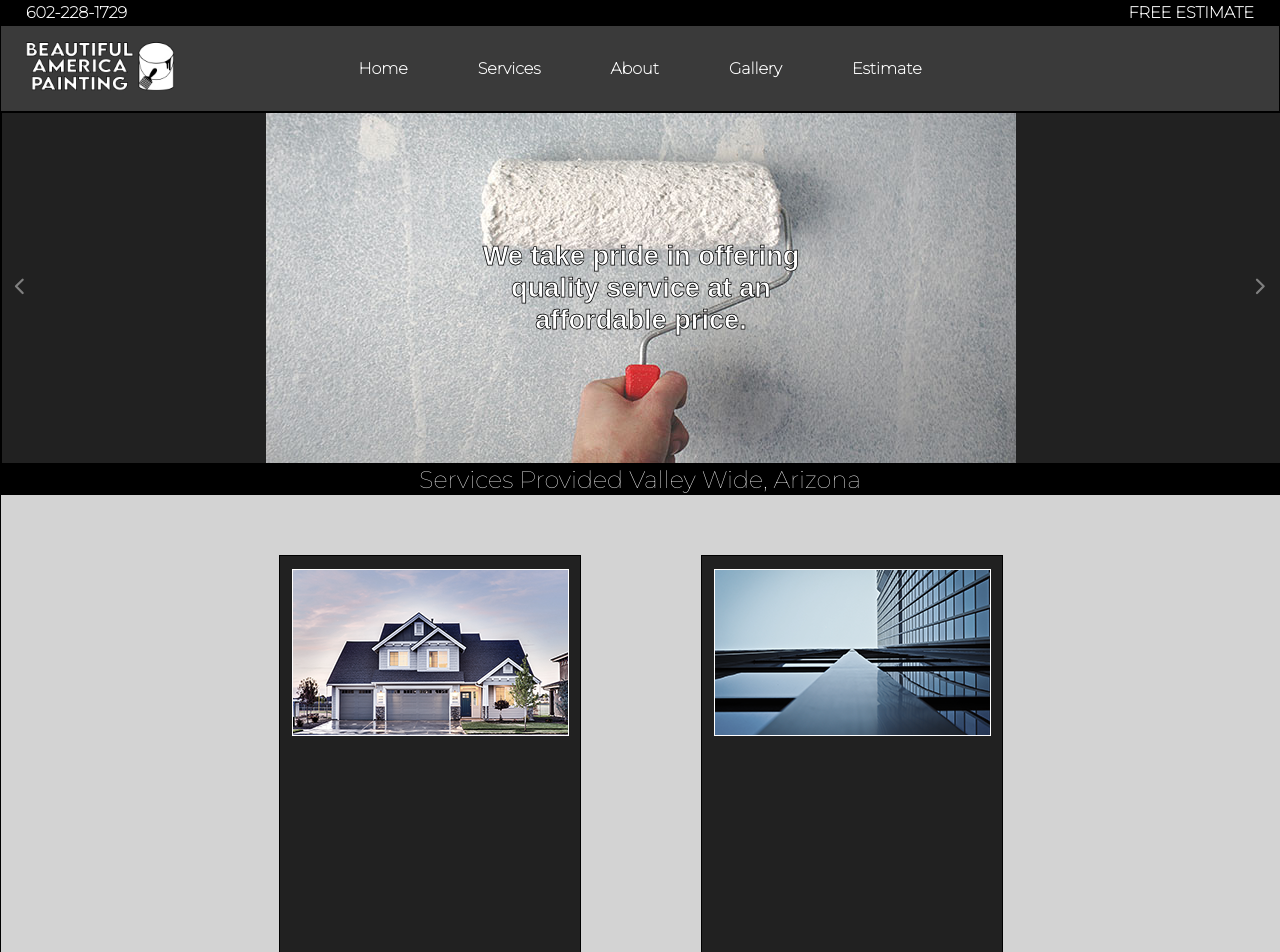
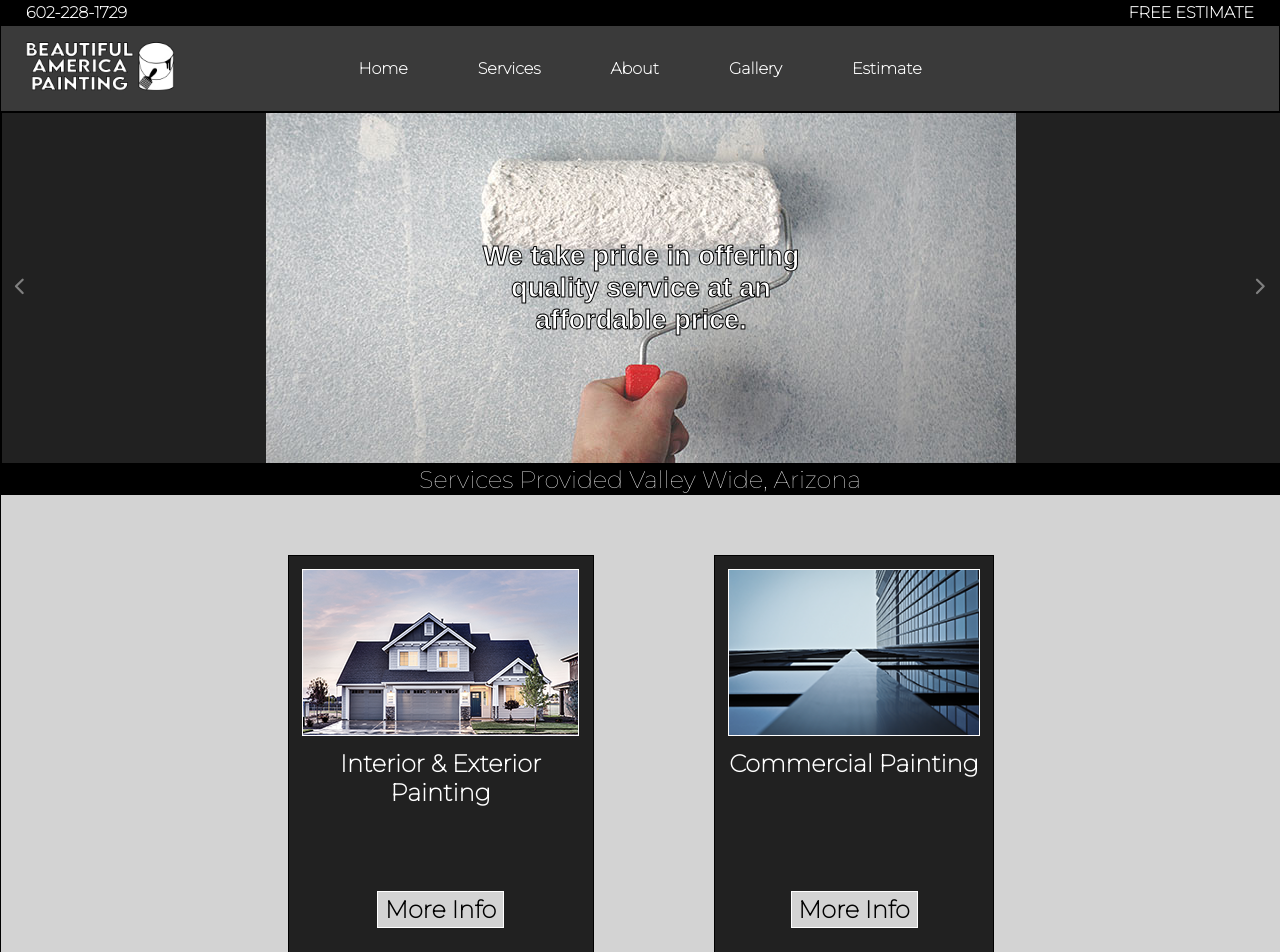
Before and after one commit to AnthonyPrentice/BeautifulAmericaPainting, a React (Create React App) app: page / in a window 1280 px wide. Shown: the top 952 px of the page. Built offline with nearby package versions, Linux system fonts and the light colour scheme.

Commit message:
Finished ServicesPreview.

```diff
--- a/src/components/Footer.js
+++ b/src/components/Footer.js
@@ -13,17 +13,21 @@ function Footer(){
                         <p>602-228-1729</p>
                     </span>
                     <span className="services">
+                        <NavLink to='/Services'>
                             <h3>Services</h3>
                             <ul>
                                 <li>Exterior/Interior Painting</li>
                                 <li>Drywall/Stucco Repair</li>
                                 <li>Epoxy</li>
                             </ul>
+                        </NavLink>
                     </span>
                 </div>
                 <div className="center-contents">
+                    <NavLink to='/' className='center-contents'>
                         <img src={Logo} className="footer-logo" width="150" height="75" alt="Logo"/>
                         <p className="slogan">Making America Beautiful One House At A Time</p>
+                    </NavLink>
                 </div>
                 <div className="right-contents">
                     <span className="estimate">
--- a/src/components/ServicesPreview.js
+++ b/src/components/ServicesPreview.js
@@ -1,8 +1,9 @@
 import React from 'react'
 import ReactDOM from "react-dom";
-import './css/ServicesPreview.css'
+import { NavLink } from "react-router-dom"
 import HouseImg from './img/ServicesPreview/pexels-binyamin-mellish-resized.png'
 import BuildingImg from './img/ServicesPreview/pexels-pixabay-resized.png'
+import './css/ServicesPreview.css'
 
 function ServicesPreview(){
     return (
@@ -10,11 +11,19 @@ function ServicesPreview(){
                 <div className='services-preview-item'>
                     <div className='services-preview-img-wrapper'>
                         <img src={HouseImg} className='services-preview-img' />
+                        <p className='services-preview-title'>Interior & Exterior Painting</p>
+                        <NavLink to='/Services'>
+                            <p className='services-preview-btn'>More Info</p>
+                        </NavLink>
                     </div>
                 </div>
                 <div className='services-preview-item'>
                     <div className='services-preview-img-wrapper'>
                         <img src={BuildingImg} className='services-preview-img' />
+                        <p className='services-preview-title'>Commercial Painting</p>
+                        <NavLink to='/Services'>
+                            <p className='services-preview-btn'>More Info</p>
+                        </NavLink>
                     </div>
                 </div>
             </div>
--- a/src/components/css/ServicesPreview.css
+++ b/src/components/css/ServicesPreview.css
@@ -9,17 +9,22 @@
 }
 
 .services-preview-item{
-    min-width: 300px;
+    position: relative;
+    max-width: 300px;
+    min-width: 175px;
     height: 400px;
     background-color: rgb(33, 33, 33);
     border: solid 1px;
     margin: 60px;
+    padding-left: 13.5px;
+    padding-right: 13.5px;
 }
 
 .services-preview-img-wrapper {
-    width: 275px;
+    max-width: 275px;
     height: 165px;
     border: solid 1px;
+    top: 0;
     margin-top: 12.5px;
     margin-left: auto;
     margin-right: auto;
@@ -33,6 +38,33 @@
     object-position: center;
 }
 
+.services-preview-title {
+    color: white;
+    margin-top: 10px;
+    align-text: center;
+    font-size: 1.5em;
+}
+
+.services-preview-btn {
+    display: flex;
+    justify-content: center;
+    align-items: center;
+    position: absolute;
+    width: 125px;
+    height: 35px;
+    background-color: lightgrey;
+    border: solid white 1px;
+    color: black;
+    font-size: 1.5em;
+    top: 0;
+    bottom: 0;
+    left: 0;
+    right: 0;
+    margin-top: 335px;
+    margin-left: auto;
+    margin-right: auto;
+}
+
 @media only screen and (max-width: 775px){
     .services-preview-wrapper {
         flex-direction: column;
--- a/src/components/css/Slideshow.css
+++ b/src/components/css/Slideshow.css
@@ -44,9 +44,9 @@
     width: 325px;
     font-family: arial;
     color: white;
-    -webkit-text-stroke: .75px black;
+    -webkit-text-stroke: 1px black;
     transition: ease 2s;
-    transition-delay: 4s;
+    transition-delay: 3s;
 }
 
 .btn-next {
```
Lines whose indentation alone changed are shown as unchanged.
